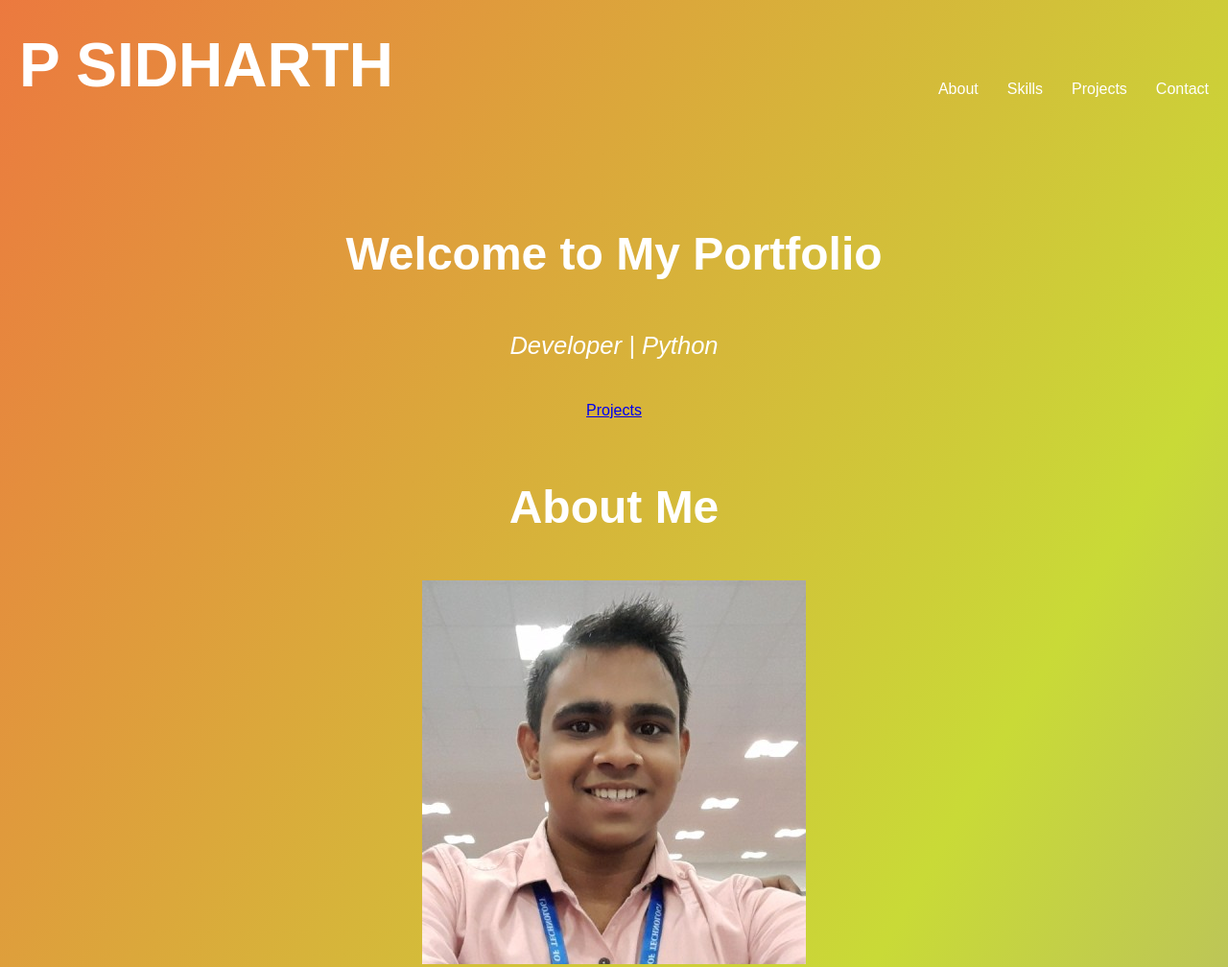
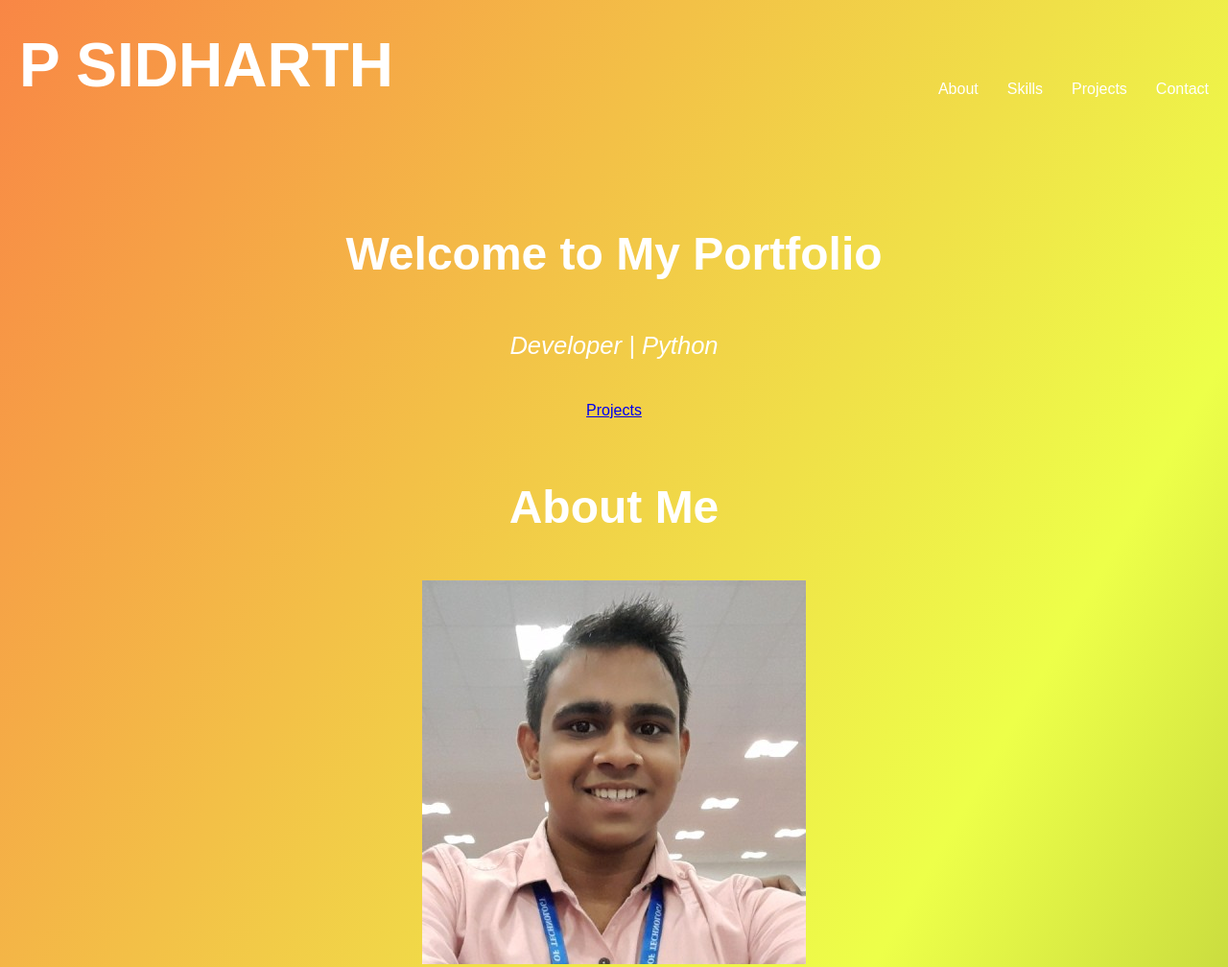
Before and after one commit to manmohan2mncm/mm_we_dev_, a plain HTML site: page index.html in a window 1280 px wide. Shown: the top 1008 px of the page at 96% size. Drawn offline with Linux system fonts and the light colour scheme.

Commit message:
Update styles.css

```diff
--- a/styles.css
+++ b/styles.css
@@ -6,7 +6,7 @@ body {
     margin: 0;
     text-align: center;
     color: #fff;
-    background: linear-gradient(120deg, #ff4343,  #c9da37, #7b5aff, #52ae36);
+    background: linear-gradient(120deg, #ff4343,  #edff49, #152a0e, #691a5d);
     background-size: 400% 400%;
     animation: gradient-bg 5s ease-in-out infinite;
   }
@@ -87,7 +87,7 @@ body {
     }
   }
 
-  body {
+  /* body {
     height: 100vh;
     font-family: Arial, sans-serif;
     font-size: 1.6rem;
@@ -98,7 +98,7 @@ body {
     background: linear-gradient(120deg, #ff4343,  #c9da37, #7b5aff, #52ae36);
     background-size: 400% 400%;
     animation: gradient-bg 5s ease-in-out infinite;
-  }
+  } */
 
   header {
     color: #fff;
```
